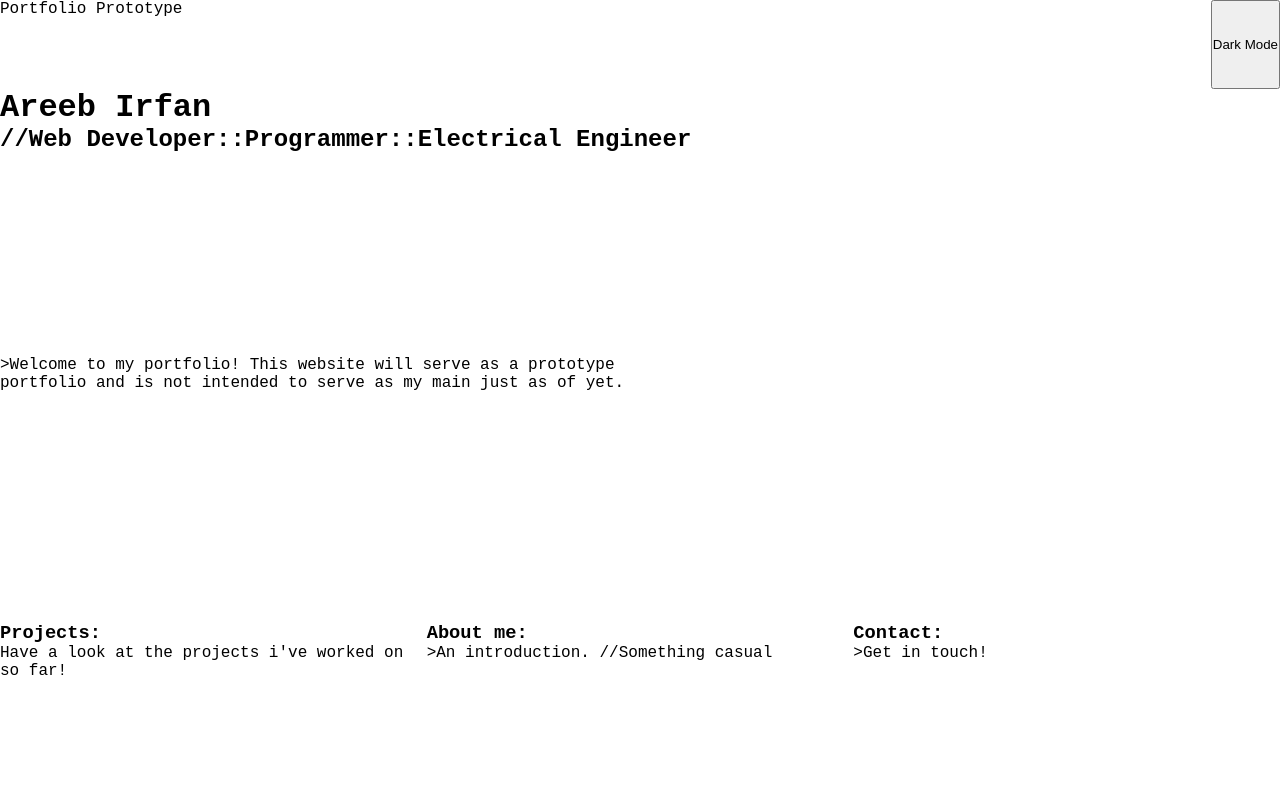
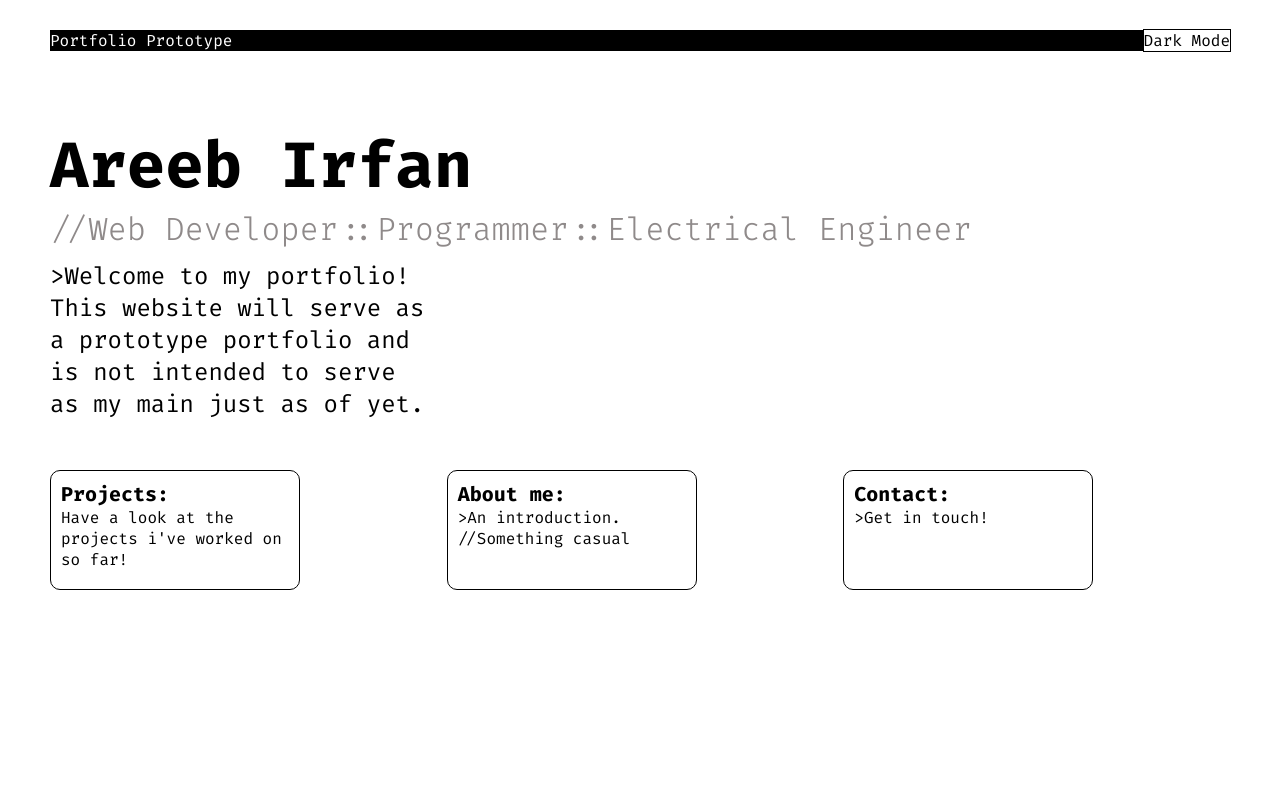
Before and after one commit to templareeb/portflioWebPractice, a plain HTML site: page index.html in a window 1280 px wide. Drawn offline with Linux system fonts and the light colour scheme.

Commit message:
Structured and styled Light Mode

```diff
--- a/index.html
+++ b/index.html
@@ -5,11 +5,15 @@
     <meta name="viewport" content="width=device-width, initial-scale=1.0">
     <title>Portfolio</title>
     <link href="style.css" rel="stylesheet">
+    <link rel="preconnect" href="https://fonts.googleapis.com">
+<link rel="preconnect" href="https://fonts.gstatic.com" crossorigin>
+<link href="https://fonts.googleapis.com/css2?family=Fira+Code:wght@300..700&display=swap" rel="stylesheet">
+
 </head>
 
 <body>
     <div class="container">
-        <header class="item">
+        <header class="item navbar">
             <p>Portfolio Prototype</p>
             <button>Dark Mode</button>
         </header>
@@ -20,7 +24,7 @@
         </div>
 
         <main class="item">
-            <p>>Welcome to my portfolio!
+            <p class="introtext">>Welcome to my portfolio!
                 This website will serve as a prototype
                 portfolio and is not intended to serve
                 as my main just as of yet.</p>
--- a/style.css
+++ b/style.css
@@ -5,38 +5,106 @@
 }
 body{
     font-family: "Fira Code", monospace;
-    width: 100vw;
-    height: 100vh;
+    /* background-color: beige; */
+
 }
 .container{
     display: grid;
-    grid-template-columns: repeat(6, 1fr);
-    grid-template-rows: 1fr 3fr 3fr 2fr;
-    width: 100vw;
-    height: 100vh;
+    grid-template-columns: repeat(3, 1fr);
+    grid-template-rows: 1fr 2fr 2fr 2fr;
+    max-width: 100vw;
+    max-height: 100vh;
+    box-sizing: border-box;
+    gap: 10px;
+    background-color: white;
+    margin: 50px;
+    margin-top: 0px;
+
 }
 
 .item:nth-child(1){
-    grid-column: 1 / 7;
+    grid-column: 1 / 4;
     grid-row: 1 / 2;
     display: flex;
     justify-content: space-between;
+    background-color: black;
+    color: white;
+    align-self: center;
+    /* margin-top: 0px; */
 }
 .item:nth-child(2){
-    grid-column: 1 / 7;
+    grid-column: 1 / 4;
     grid-row: 2 / 3;
+    align-self: end;
 }
 .item:nth-child(3){
-    grid-column: 1 / 4;
+    grid-column: 1 / 2;
     grid-row: 3 / 4;
 }
 .item:nth-child(4){
-    grid-column: 1 / 3;
-    grid-row: 4 / 5;
+    grid-column: 1 / 2;
+    grid-row:  4 / 5;
+
 }
 .item:nth-child(5){
-    grid-column: 3 / 5;
+    grid-column: 2 / 3;
+    grid-row:  4 / 5;
+
 }
 .item:nth-child(6){
-    grid-column: 5 / 7;
+    grid-column: 3 / 4;
+    grid-row:  4 / 5;
+
 }
+
+.card{
+    /* align-self: center; */
+    border-radius: 10px;
+    /* background-color: red; */
+    width: 250px;
+    height: 120px;
+    padding: 10px;
+    border: 1px solid black;
+    margin-top: 40px;
+
+}
+
+h1{
+    font-size: 64px;
+}
+h2{
+    font-size: 32px;
+    font-weight: lighter;
+    color: rgb(143, 138, 138);
+}
+.introtext{
+    font-size: 24px;
+}
+.card h3{
+    font-size: 20px;
+}
+.card p{
+    font-size: 16px;
+}
+
+button {
+    appearance: none;
+    border: none;
+    color: black;
+    background-color: white;
+    padding: 0;
+    margin: 0;
+    font-family: inherit; /* Use the same font as the parent element */
+    font-size: inherit; /* Use the same font size as the parent element */
+    cursor: pointer;
+    outline: 0.5px solid black; /* Remove the default focus outline */
+  }
+
+  .card:hover{
+    transform: scale(1.1);
+    cursor: pointer;
+    transition: transform 0.3s ease;
+    background-color: black;
+    color: white;
+
+  }
```
